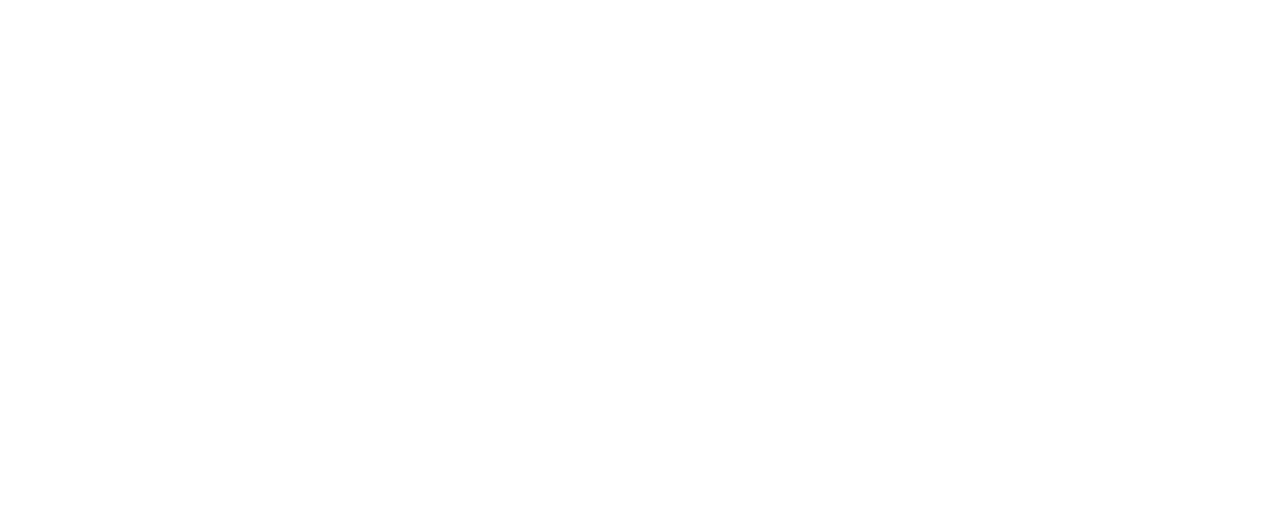
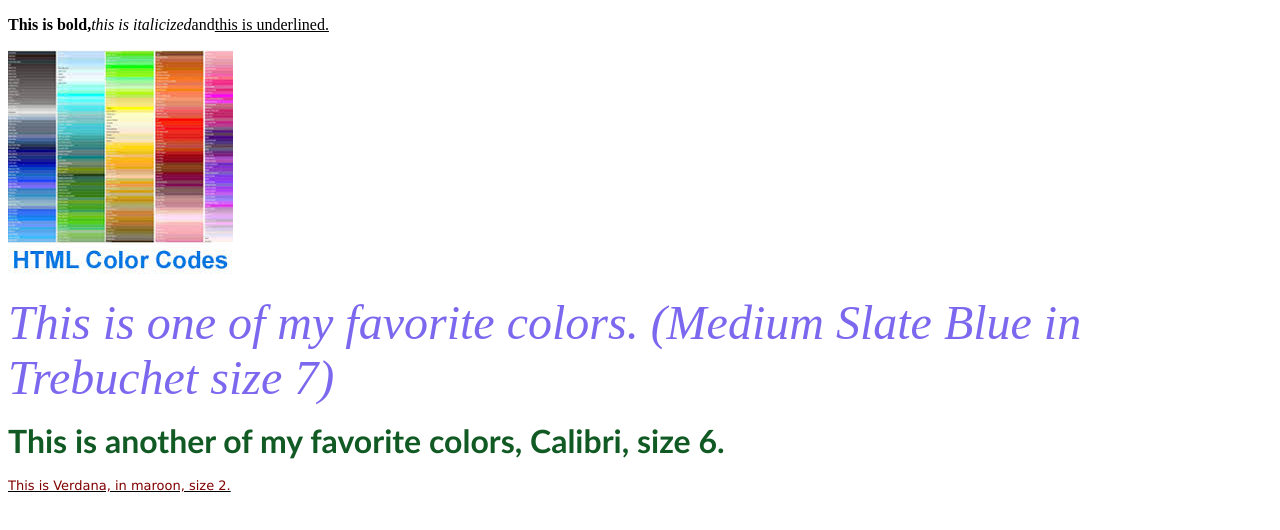
Before and after one commit to KelseaRuiz/HTML-AND-CSS-PROJECTS, a plain HTML site: page Basic_HTML_and_JavaScript_1/Basic_HTML_1.html in a window 1280 px wide. Drawn offline with Linux system fonts and the light colour scheme.

Commit message:
Added to BasicHTML1
Practiced the different fonts/colors/sizes, also created the bold, underlined and italic texts.
Created another image scr line as well.

```diff
--- a/Basic_HTML_and_JavaScript_1/Basic_HTML_1.html
+++ b/Basic_HTML_and_JavaScript_1/Basic_HTML_1.html
@@ -1,4 +1,41 @@
 <!DOCTYPE HTML>
 <html>
-<script src="Basic_JavaScript_1.js"></script>
+	<head>
+		<title>My Colors and Font Test</title>
+		<script src="Basic_JavaScript_1.js"/>
+	</script>
+	</head>
+<body>
+	<p><b>This is bold,</b><i>this is italicized</i>and<u>this is underlined.</u></p>
+	<p>
+		<img src="images/htmlcolorchart.jpg"
+		     alt="This is the HTML Color Chart."/>
+		<p>
+		<i>
+			<font color="mediumslateblue"
+				  face="Trebuchet"
+				  size="7">
+			This is one of my favorite colors. (Medium Slate Blue in Trebuchet size 7)
+			</font>
+		</i>
+		</p>
+			<p>
+				<b>
+				<font color="#115A24"
+				  face="Calibri"
+				  size="6">
+				This is another of my favorite colors, Calibri, size 6.
+				</font>
+				</b>
+			</p>
+				<p>
+					<u>
+					<font color="maroon"
+				      face="Verdana"
+				      size="2">
+					This is Verdana, in maroon, size 2.
+					</font>
+					</u>
+				</p>
+	</body>
 </html>
```
Also changed, not shown: Basic_HTML_and_JavaScript_1/images/htmlcolorchart.jpg (added).
